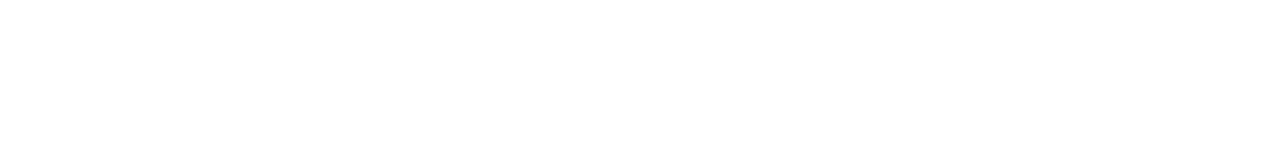
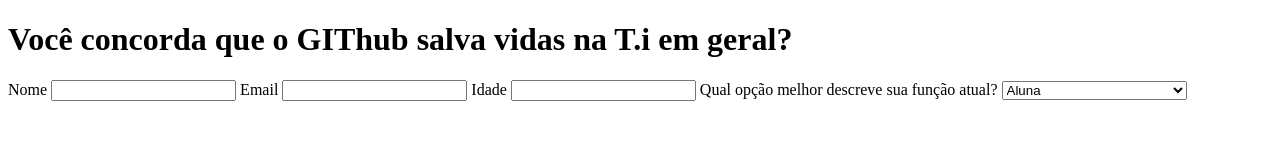
Before and after one commit to rug19/formulario_simples, a plain HTML site: page index.html in a window 1280 px wide. Drawn offline with Linux system fonts and the light colour scheme.

Commit message:
adicionando informacoes do formulario

```diff
--- a/index.html
+++ b/index.html
@@ -7,6 +7,26 @@
 </head>
 <body>
     <main>
+        <header>
+            <h1>
+                Você concorda que o GIThub salva vidas na T.i em geral?
+            </h1>
+        </header>
+        <form>
+            <label for="nome">Nome</label>
+            <input type="Nome">
+            <label for="Email">Email</label>
+            <input type="Email">
+            <label for="Idade">Idade</label>
+            <input type="Idade">
+            <label for="funcao">Qual opção melhor descreve sua função atual?</label>
+            <select name="funcao">
+                <option value="aluna">Aluna</option>
+                <option value="trabalho">Trabalho em tempo integral</option>
+                <option value="aprendiz">Aprendiz em tempo integral</option>
+            </select>
+
+        </form>
 
     </main>
 </body>
```
